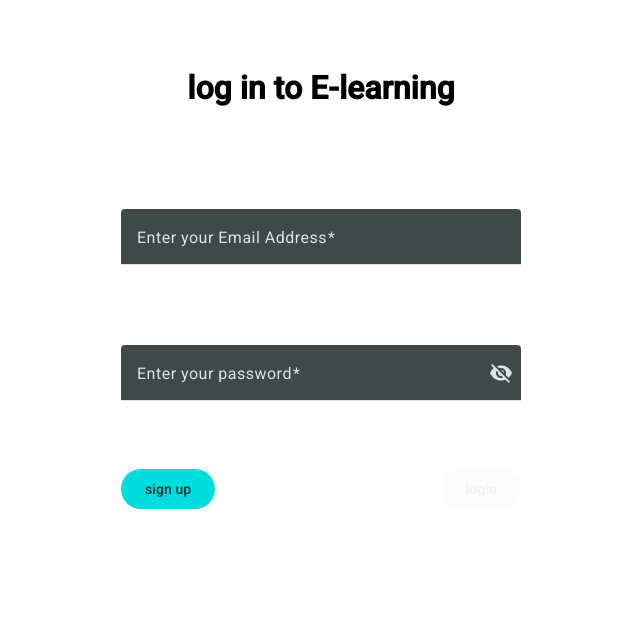
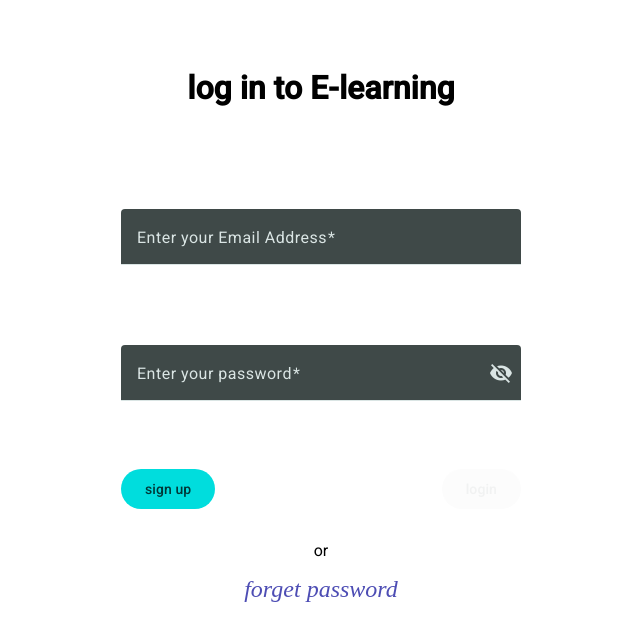
Before and after one commit to Nevy11/E-learning-front-end, an Angular app: page /login in a window 768 px wide. Shown: the top 640 px of the page, without its empty margins (63-703 px from the left). Built offline with nearby package versions, Linux system fonts and the light colour scheme.

Commit message:
linked forget password to login page

```diff
--- /dev/null
+++ b/src/app/login/forget-password/forget-password.component.html
@@ -0,0 +1 @@
+<p>forget-password works!</p>
--- a/src/app/login/login.component.html
+++ b/src/app/login/login.component.html
@@ -2,3 +2,6 @@
 <div class="login-form">
   <nevy11-login-form></nevy11-login-form>
 </div>
+<div class="or">or</div>
+<!-- <div class="forget-password">forget password</div> -->
+<a class="forget-password" (click)="toForgetPassword()">forget password</a>
--- a/src/app/login/login.component.scss
+++ b/src/app/login/login.component.scss
@@ -9,6 +9,20 @@
     display: flex;
     justify-content: center;
     margin-top: 5rem;
+  }
+  .forget-password {
+    display: flex;
+    justify-content: center;
+    margin-top: 1rem;
+    font-family: "Times New Roman", Times, serif;
+    font-style: italic;
+    color: rgb(77, 77, 180);
+    font-size: x-large;
+  }
+  .or {
+    display: flex;
+    justify-content: center;
+    margin-top: 2rem;
   }
 }
 
--- a/src/app/login/login.component.ts
+++ b/src/app/login/login.component.ts
@@ -1,5 +1,6 @@
-import { Component } from '@angular/core';
+import { Component, inject } from '@angular/core';
 import { LoginFormComponent } from './login-form/login-form.component';
+import { Router } from '@angular/router';
 
 @Component({
   selector: 'nevy11-login',
@@ -7,4 +8,9 @@ import { LoginFormComponent } from './login-form/login-form.component';
   templateUrl: './login.component.html',
   styleUrl: './login.component.scss',
 })
-export class LoginComponent {}
+export class LoginComponent {
+  router = inject(Router);
+  toForgetPassword() {
+    this.router.navigate(['forget password']);
+  }
+}
```
Also changed, not shown: src/app/login/forget-password/forget-password.component.ts (added, +11 -0 lines), src/app/login/forget-password/forget-password.component.scss (added), 1 other file (tests, documents, lock files or other folders).
